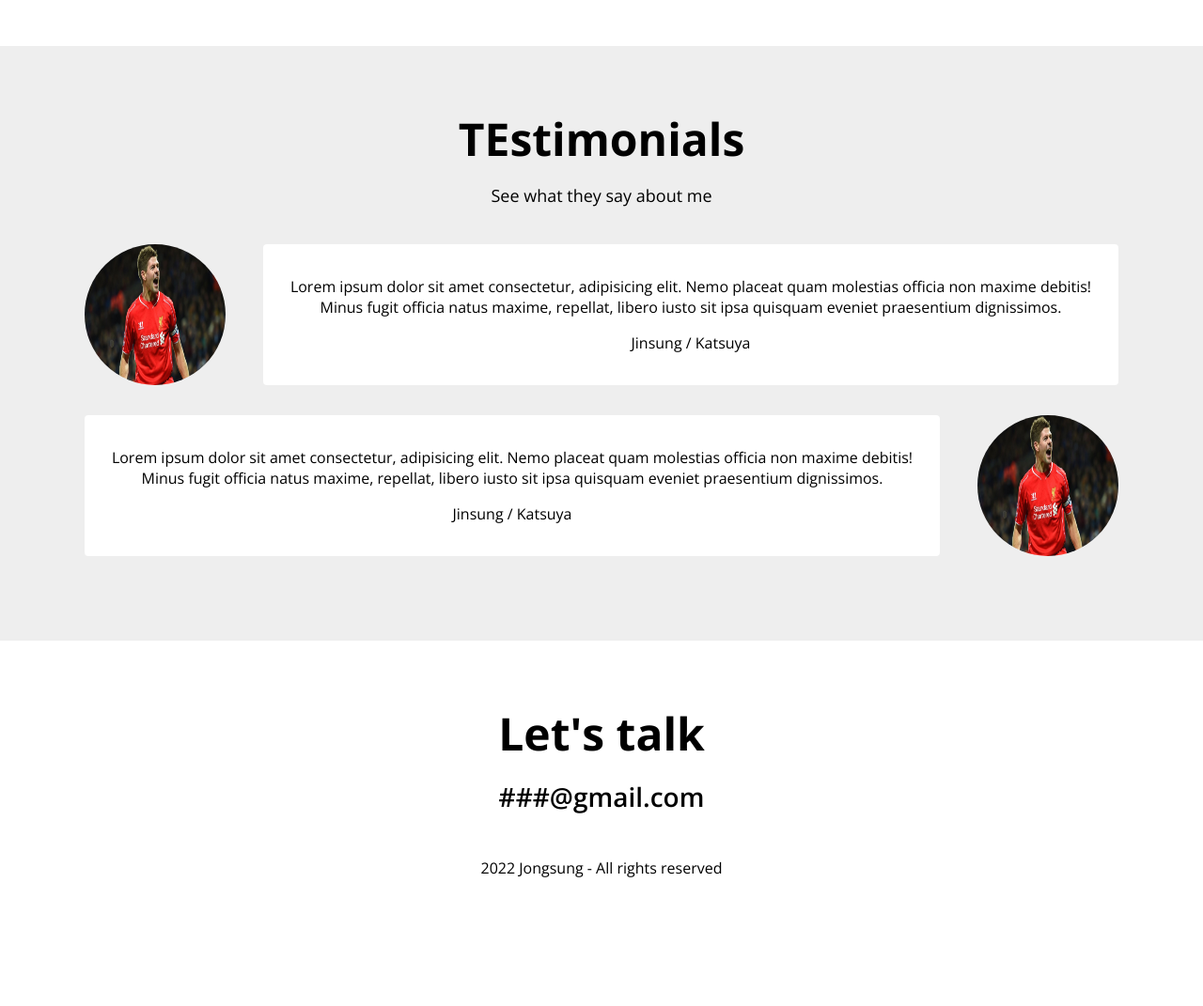
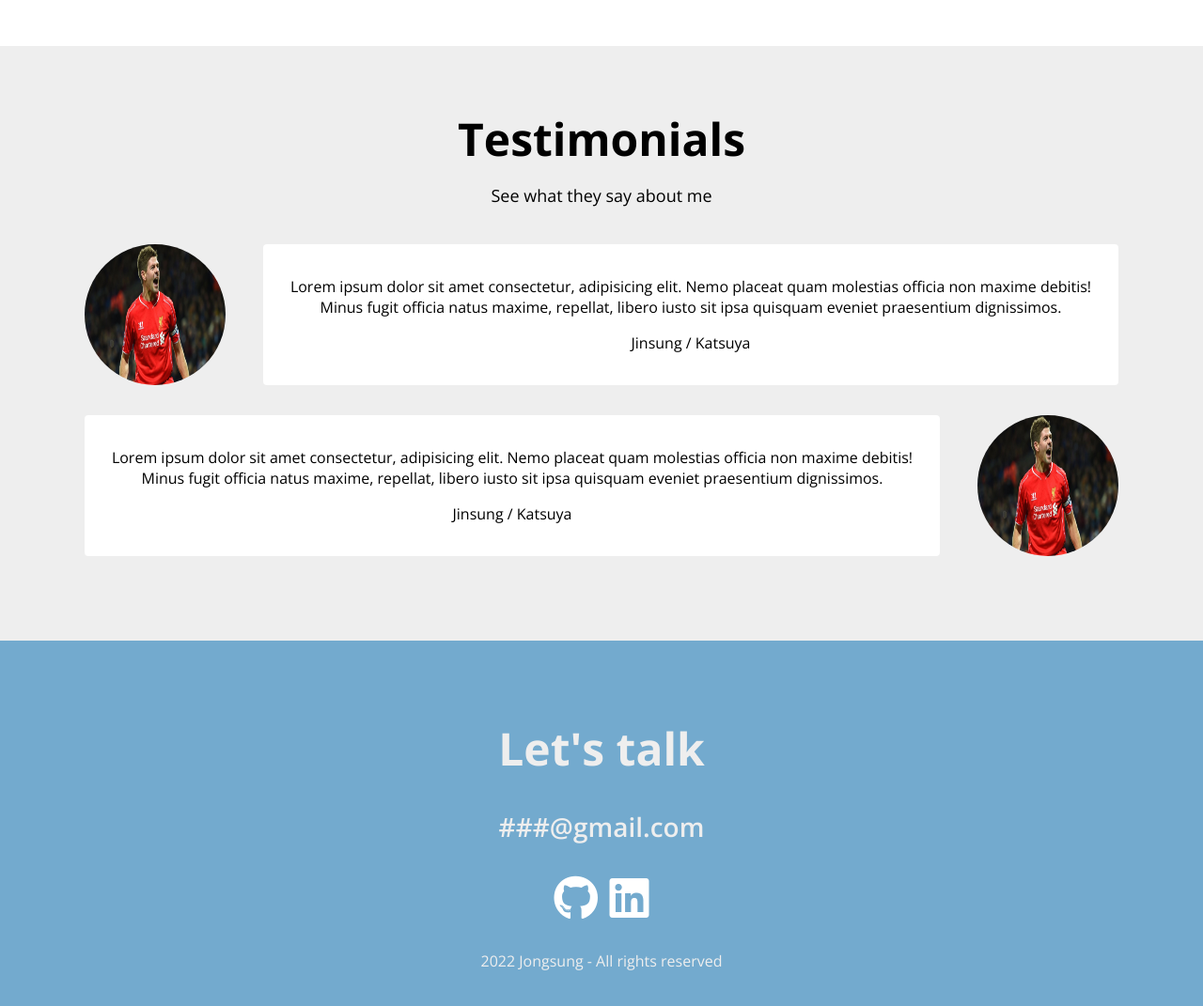
Before and after one commit to jongsungbae/portfolio, a plain HTML site: page index.html in a window 1280 px wide. Shown: the part 2813-3884 px from the top of the page at 94% size. Before the commit the page ends 3814 px from the top, so only its background shows below. Drawn offline with nearby package versions, Linux system fonts and the light colour scheme.

Commit message:
CSS for contact

```diff
--- a/index.html
+++ b/index.html
@@ -187,7 +187,7 @@
 
     <!-- testimonials -->
     <section id="testimonials" class="section">
-        <h1>TEstimonials</h1>
+        <h1>Testimonials</h1>
         <h3>See what they say about me</h3>
         <div class="testimonials">
             <div class="testimonial">
@@ -222,8 +222,8 @@
             <a href="#" target="blank">
                 <i class="fa fa-linkedin-square"></i>
             </a>
-            <p class="contact__rights">2022 Jongsung - All rights reserved</p>
         </div>
+        <p class="contact__rights">2022 Jongsung - All rights reserved</p>
     </section>
 
     <script src="main.js"></script>
--- a/style.css
+++ b/style.css
@@ -311,3 +311,18 @@ h3{
 .name a{
   color: var(--color-black);
 }
+
+/* Contact */
+#contact{
+  background-color: var(--color-blue);
+}
+.contact__title, .contact__email, .contact__rights{
+  color: var(--color-light-white);
+}
+.contact__title{
+  margin: 32px 0;
+}
+.contact__links{
+  font-size: var(--font-large);
+  margin: 24px 0;
+}
```
